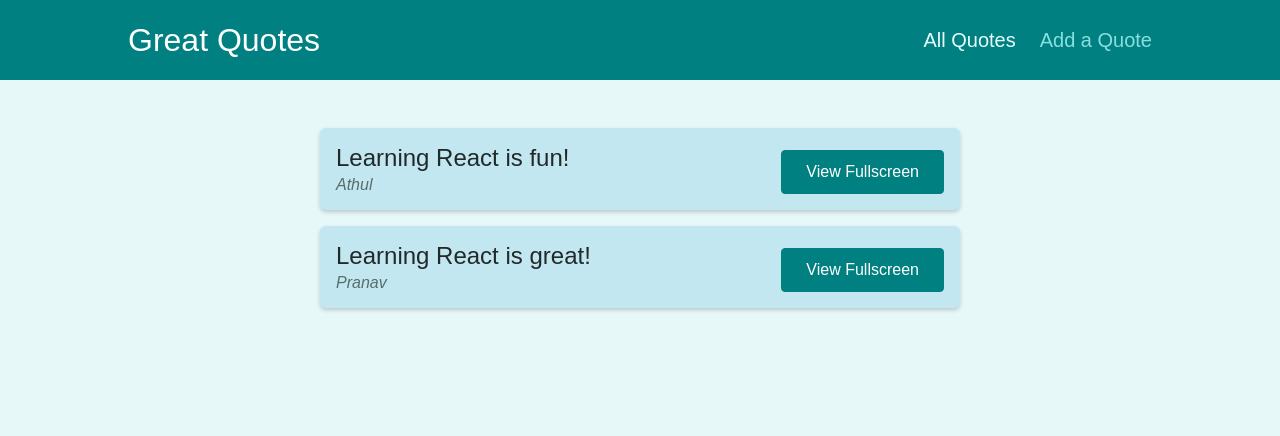
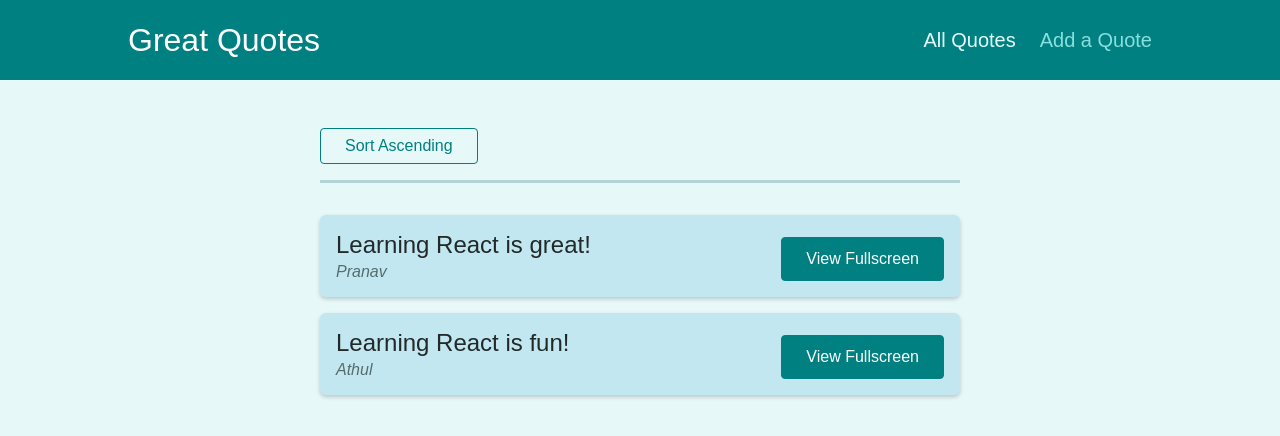
Before and after one commit to Athul-dev-7/ReactTrails, a React (Create React App) app in the folder spa-project/: page /quotes in a window 1280 px wide. Shown: the top 436 px of the page. Built offline with nearby package versions, Linux system fonts and the light colour scheme.

Commit message:
Adds working with query params.

```diff
--- a/spa-project/src/components/quotes/QuoteList.js
+++ b/spa-project/src/components/quotes/QuoteList.js
@@ -1,13 +1,41 @@
 import { Fragment } from 'react';
+import { useHistory, useLocation } from 'react-router-dom';
+import classes from './QuoteList.module.css';
+import QuoteItem from './QuoteItem';
 
-import QuoteItem from './QuoteItem';
-import classes from './QuoteList.module.css';
+const sortQuotes = (quote, ascending) => {
+    return quote.sort((quoteA, quoteB) => {
+        if (ascending) {
+            return quoteA.id > quoteB.id ? 1 : -1;
+        } else {
+            return quoteA.id < quoteB.id ? 1 : -1;
+        }
+    });
+};
 
 const QuoteList = (props) => {
+    const history = useHistory();
+    const location = useLocation();
+
+    const queryParams = new URLSearchParams(location.search);
+
+    const isSortingAscending = queryParams.get('sort') === 'asc';
+
+    const sortedQuotes = sortQuotes(props.quotes, isSortingAscending);
+
+    const changeSortingHandler = () => {
+        history.push('/quotes?sort=' + (isSortingAscending ? 'desc' : 'asc'));
+    };
+
     return (
         <Fragment>
+            <div className={classes.sorting}>
+                <button onClick={changeSortingHandler}>
+                    Sort {isSortingAscending ? 'Descending' : 'Ascending'}
+                </button>
+            </div>
             <ul className={classes.list}>
-                {props.quotes.map((quote) => (
+                {sortedQuotes.map((quote) => (
                     <QuoteItem
                         key={quote.id}
                         id={quote.id}
```
